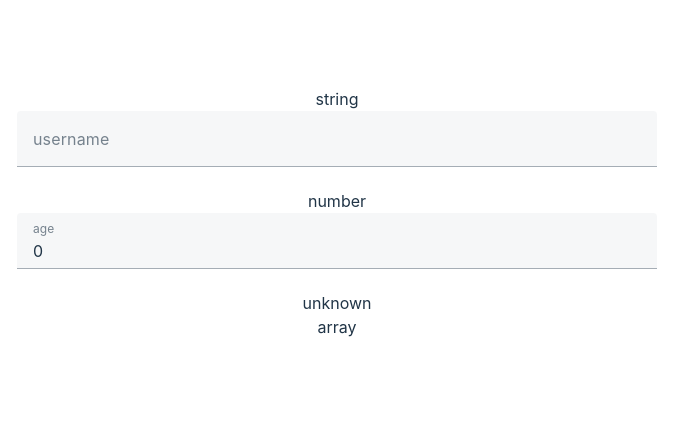
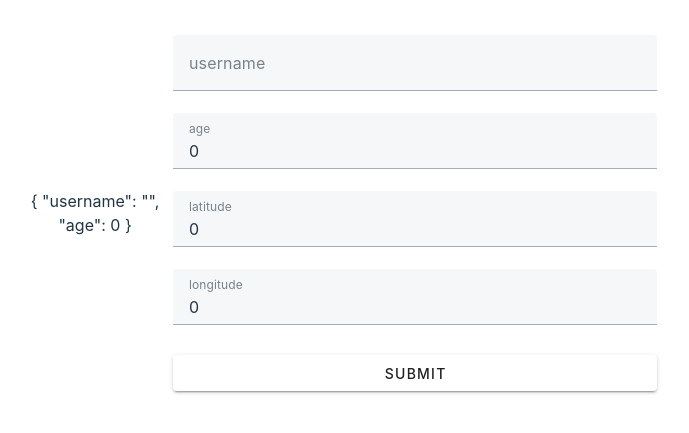
Before and after one commit to elkofy/Vuetiforms, a Vue app: page / in a window 1280 px wide. Shown: the part 187-620 px from the top of the page, without its empty margins (303-992 px from the left). Built offline with nearby package versions, Linux system fonts and the light colour scheme.

Commit message:
:sparkles: started submit implementation

```diff
--- a/src/App.vue
+++ b/src/App.vue
@@ -6,10 +6,9 @@ const user = z.object({
   username: z.string().min(3).max(20),
   age: z.number().int().positive(),
   location: z.object({
-    latitude: z.number(),
-    longitude: z.number(),
+    latitude: z.number().min(-90).max(90),
+    longitude: z.number().min(-180).max(180),
   }),
-  strings: z.array(z.object({ value: z.string() })),
 });
 
 </script>
--- a/src/components/AutoForm.vue
+++ b/src/components/AutoForm.vue
@@ -14,15 +14,19 @@ const props = defineProps(
 )
 const form = ref(makeDeepPartial(props.zodSchema));
 const model = ref(makeFormObject(form.value));
-console.log(model.value);
+const formObject = ref({});
+const sendObject = () => {
+  console.log(formObject.value);
+}
 </script>
 
 <template>
+  {{ formObject }}
   <v-form @submit.prevent class="w-100">
     <div v-for="(value, key) in model" :key="key">
-      {{ value.type }}
-      <VInputFactory :inputData="value"/>
+      <VInputFactory :inputData="value" v-model="formObject[key]"/>
     </div>
+    <v-btn class="mt-2" type="submit" @click="sendObject" block >Submit</v-btn>
   </v-form>
 </template>
 
--- a/src/components/VInputFactory.vue
+++ b/src/components/VInputFactory.vue
@@ -1,5 +1,5 @@
 <script setup lang="ts">
-import { ref } from "vue";
+import { computed, ref } from "vue";
 
 const props = defineProps(
   {
@@ -9,7 +9,9 @@ const props = defineProps(
     },
   }
 )
+const model = defineModel()
 const refData = ref({ ...props.inputData });
+model.value = refData.value.modelValue;
 const errorMessages = ref("");
 
 const validateInput = (input: any) => {
@@ -20,7 +22,7 @@ const validateInput = (input: any) => {
       const formatted = result.error.format();
       errorMessages.value = formatted?._errors
     }
-    else{
+    else {
       errorMessages.value = "";
     }
   }
@@ -29,17 +31,22 @@ const validateInput = (input: any) => {
   }
 }
 const resetErrorMessages = (enter: boolean) => {
-  enter && refData.value.modelValue ? validateInput(refData.value.modelValue):errorMessages.value = "";
+  enter && model.value ? validateInput(model.value) : errorMessages.value = "";
 }
 const isSimpleTextFields = (input: any) => {
+  if (!input) return false;
   return input.type === "string" || input.type === "number" || input.type === "boolean";
 }
+
 </script>
 
 <template>
-    <v-text-field v-if="isSimpleTextFields(inputData)" :type="inputData.type" v-model="refData.modelValue" :label="inputData.label"
-      @update:model-value="validateInput" :error-messages="errorMessages"
-      @update:focused="resetErrorMessages" />
+  <v-text-field v-if="isSimpleTextFields(inputData)" :type="inputData.type" v-model="model"
+    :label="inputData.label" @update:model-value="validateInput" :error-messages="errorMessages"
+    @update:focused="resetErrorMessages" />
+  <template v-if="!inputData.type">
+    <template v-for="(value, key) in inputData" :key="key">
+      <VInputFactory :inputData="value" v-model="value.modelValue" @update:model-value="$emit('update:modelValue',$event)" />
+    </template>
+  </template>
 </template>
-
-<style scoped></style>
--- a/src/utils/zodUtilities.ts
+++ b/src/utils/zodUtilities.ts
@@ -14,6 +14,7 @@ export const makeFormObject = (obj) => {
     const myObj = {...obj};
      Object.keys(obj).map((value)=>{
         const zodSchema = obj[value];
+
         if ( zodSchema instanceof ZodObject) {
             myObj[value] = {
             zodSchema: obj[value],
@@ -54,6 +55,11 @@ export const makeFormObject = (obj) => {
             type: 'array'
             };
         }
+        else if ( zodSchema instanceof Object) {
+            console.log(zodSchema);
+
+            myObj[value] = makeFormObject(obj[value]);
+        }
         else {
             myObj[value] = {
             zodSchema: obj[value],
```
